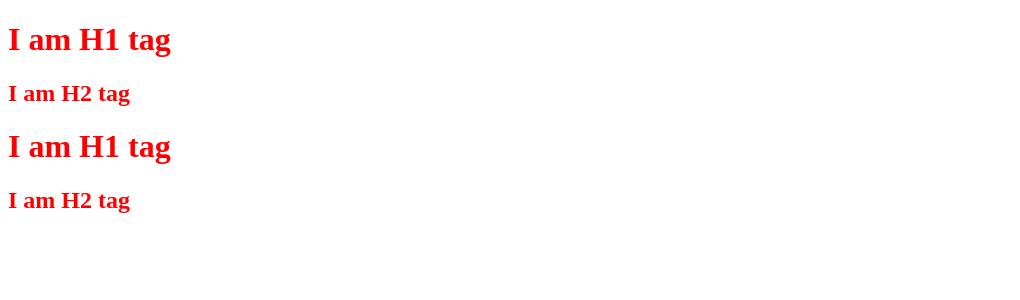
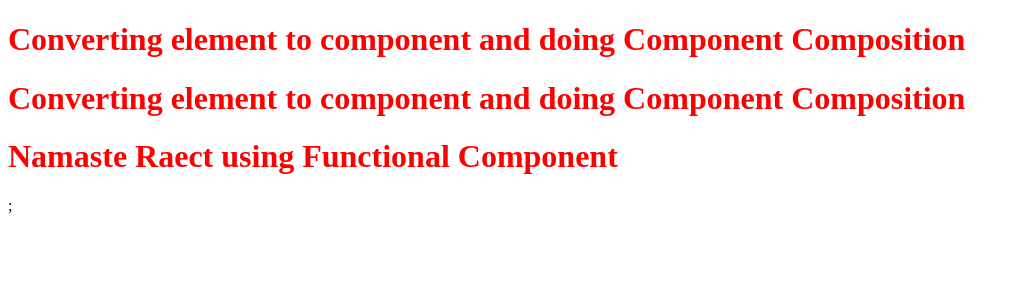
Before and after one commit to AsokanCB7/ReactJS, a React (Vite) app: page / in a window 1280 px wide. Shown: the top 300 px of the page, without its empty margins (0-1020 px from the left). Built offline with nearby package versions, Linux system fonts and the light colour scheme.

Commit message:
Episode3

```diff
--- a/App.js
+++ b/App.js
@@ -1,15 +1,27 @@
 import React from "react";
-import ReactDOM from "react-dom";
+import ReactDOM from "react-dom/client";
 
-const parent = React.createElement('div',{id:'parent'},
-    [
-        React.createElement("div",{id:'child'},
-    [React.createElement("h1",{id:'heading'},"I am H1 tag"),React.createElement("h2",{id:'heading'},"I am H2 tag")]),
-    React.createElement("div",{id:'child1'},
-    [React.createElement("h1",{id:'heading'},"I am H1 tag"),React.createElement("h2",{id:'heading'},"I am H2 tag")])
-    ]
+//React.createElement ==> ReactElement - JS Object ==> HTMLElement (render)
+
+//const headingElement = React.createElement("div",{id:'heading'},"Namaste Raect");
+
+//JSX ==> Babel transpiles it to React.createElement ==> ReactElement - JS Object ==> HTMLElement (render)
+
+const TitleComponent = ()=>(<h1 id="heading">Converting element to component and doing Component Composition</h1>);
+
+const HeadingComponent =()=>{
+
+return(
+    <>
+    {TitleComponent()}
+    <TitleComponent/>
+    <h1 className="heading">Namaste Raect using Functional Component </h1>;
+    </>
 )
+};
+
+
 
 const root = ReactDOM.createRoot(document.getElementById('root'));
 
-root.render(parent);
+root.render(<HeadingComponent />);
--- a/index.css
+++ b/index.css
@@ -1,3 +1,7 @@
 #heading {
 color:red;
 }
+
+.heading {
+    color:red;
+    }
--- a/package.json
+++ b/package.json
@@ -4,6 +4,8 @@
   "description": "learning reactjs",
   "main": "App.js",
   "scripts": {
+    "start":"parcel index.html",
+    "build":"parcel build index.html",
     "test": "jest"
   },
   "repository": {
```
